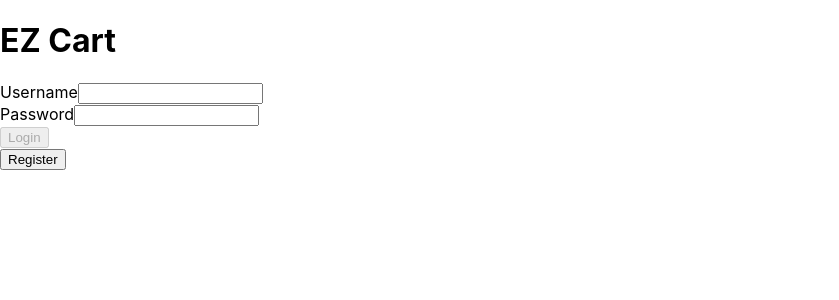
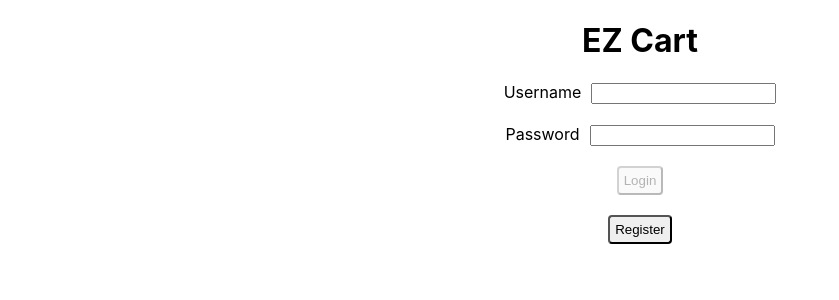
Before and after one commit to PrashantNaikHC/EZ-cart-react-app, a React (Create React App) app: page / in a window 1280 px wide. Shown: the top 300 px of the page, without its empty margins (0-839 px from the left). Built offline with nearby package versions, Linux system fonts and the light colour scheme.

Commit message:
Addging style to Login page

```diff
--- a/src/components/login/Login.js
+++ b/src/components/login/Login.js
@@ -1,4 +1,5 @@
 import React, { useState, useEffect } from "react";
+import classes from "./Login.module.css";
 
 const Login = (props) => {
   const [formIsValid, setFormIsValid] = useState(false);
@@ -51,13 +52,13 @@ const Login = (props) => {
   let loginButton;
   if (formIsValid) {
     loginButton = (
-      <button id="submit" type="submit">
+      <button className={classes.button} id="submit" type="submit">
         Login
       </button>
     );
   } else {
     loginButton = (
-      <button id="submit" type="submit" disabled>
+      <button className={classes.button} id="submit" type="submit" disabled>
         Login
       </button>
     );
@@ -65,17 +66,35 @@ const Login = (props) => {
 
   return (
     <React.Fragment>
-      <h1>EZ Cart</h1>
-      <form onSubmit={onSubmitHandler}>
-        <label htmlFor="username">Username</label>
-        <input id="username" type="text" onChange={emailHandler} />
+      <h1 className={classes.h1}>EZ Cart</h1>
+      <form className={classes.form} onSubmit={onSubmitHandler}>
+        <div className={classes.inputBlock}>
+          <label className={classes.label} htmlFor="username">
+            Username
+          </label>
+          <input
+            className={classes.input}
+            id="username"
+            type="text"
+            onChange={emailHandler}
+          />
+        </div>
         <br />
-        <label htmlFor="password">Password</label>
-        <input id="password" type="text" onChange={passwordHandler} />
+        <div className={classes.inputBlock}>
+          <label className={classes.label} htmlFor="password">
+            Password
+          </label>
+          <input
+            className={classes.input}
+            id="password"
+            type="text"
+            onChange={passwordHandler}
+          />
+        </div>
         <br />
         {loginButton}
         <br />
-        <button id="submit" type="submit">
+        <button className={classes.button} id="submit" type="submit">
           Register
         </button>
       </form>
--- /dev/null
+++ b/src/components/login/Login.module.css
@@ -0,0 +1,28 @@
+.button {
+  margin: auto;
+  padding: 5px;
+  display: block;
+  border-radius: 4px;
+}
+
+.form {
+  margin: auto;
+}
+
+.h1 {
+  text-align: center;
+}
+
+.input {
+  margin: auto;
+}
+
+.label {
+  margin-right: 10px;
+}
+
+.inputBlock {
+  text-align: center;
+  display: block;
+  margin: 0px auto;
+}
```
